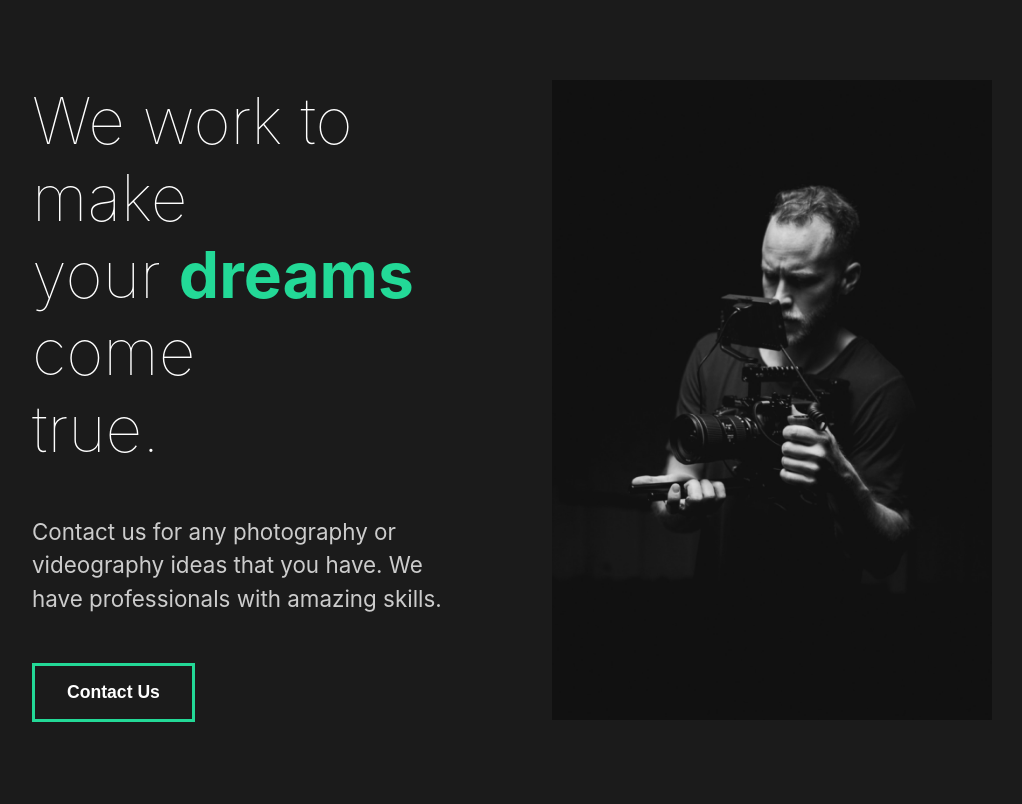
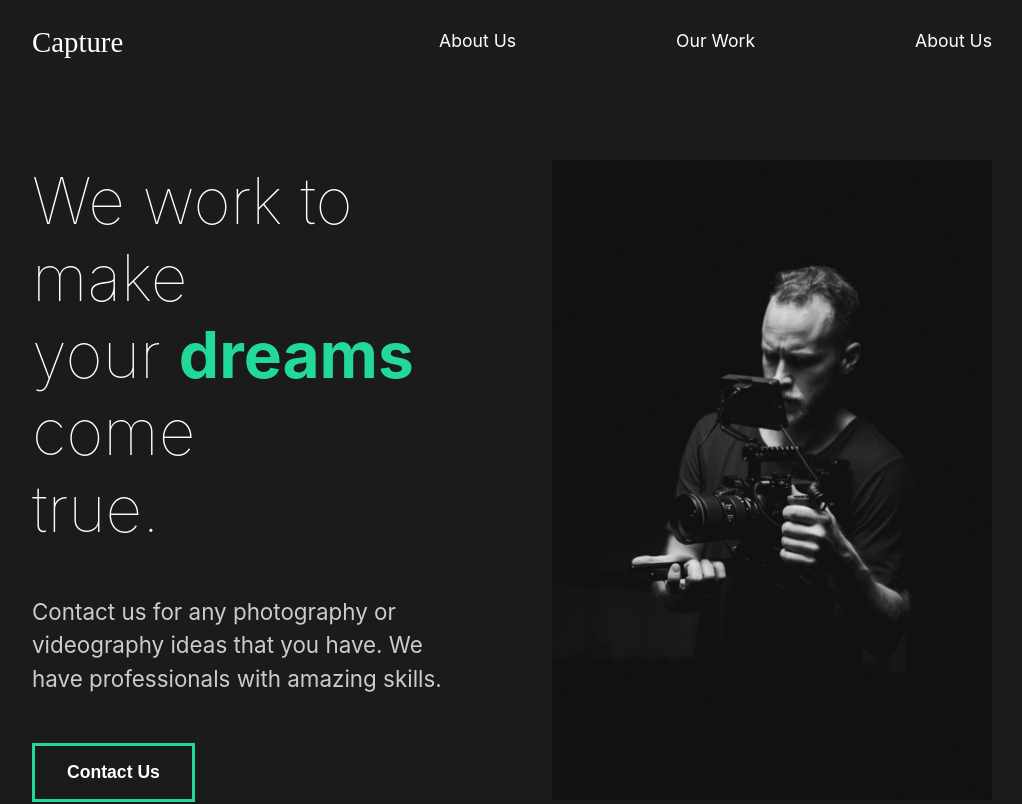
Before and after one commit to bgfranks/capture, a React (Create React App) app: page / in a window 1280 px wide. Shown: the top 804 px of the page, without its empty margins (128-1150 px from the left). Built offline with nearby package versions, Linux system fonts and the light colour scheme; the HTML template or start-up script is replaced by a standard one.

Commit message:
created and styled the nav

```diff
--- a/src/App.js
+++ b/src/App.js
@@ -1,10 +1,12 @@
 import GlobalStyle from "./components/GlobalStyle"
 import About from "./pages/About"
+import Nav from "./components/Nav"
 
 function App() {
   return (
     <div>
       <GlobalStyle />
+      <Nav />
       <About />
     </div>
   )
--- /dev/null
+++ b/src/components/Nav.js
@@ -0,0 +1,57 @@
+import styled from "styled-components"
+
+const Navbar = styled.div`
+  min-height: 10vh;
+  display: flex;
+  margin: auto;
+  justify-content: space-between;
+  align-items: center;
+  padding: 1rem 10rem;
+  background: #28282819;
+
+  a {
+    color: white;
+    text-decoration: none;
+  }
+
+  ul {
+    display: flex;
+    list-style: none;
+  }
+
+  .logo {
+    font-size: 1.8rem;
+    font-family: "Lobster", cursive;
+    font-weight: lighter;
+  }
+
+  li {
+    padding-left: 10rem;
+    position: relative;
+  }
+`
+
+const Nav = () => {
+  return (
+    <Navbar>
+      <h1>
+        <a className="logo" href="#">
+          Capture
+        </a>
+      </h1>
+      <ul>
+        <li>
+          <a href="#">About Us</a>
+        </li>
+        <li>
+          <a href="#">Our Work</a>
+        </li>
+        <li>
+          <a href="#">About Us</a>
+        </li>
+      </ul>
+    </Navbar>
+  )
+}
+
+export default Nav
```
